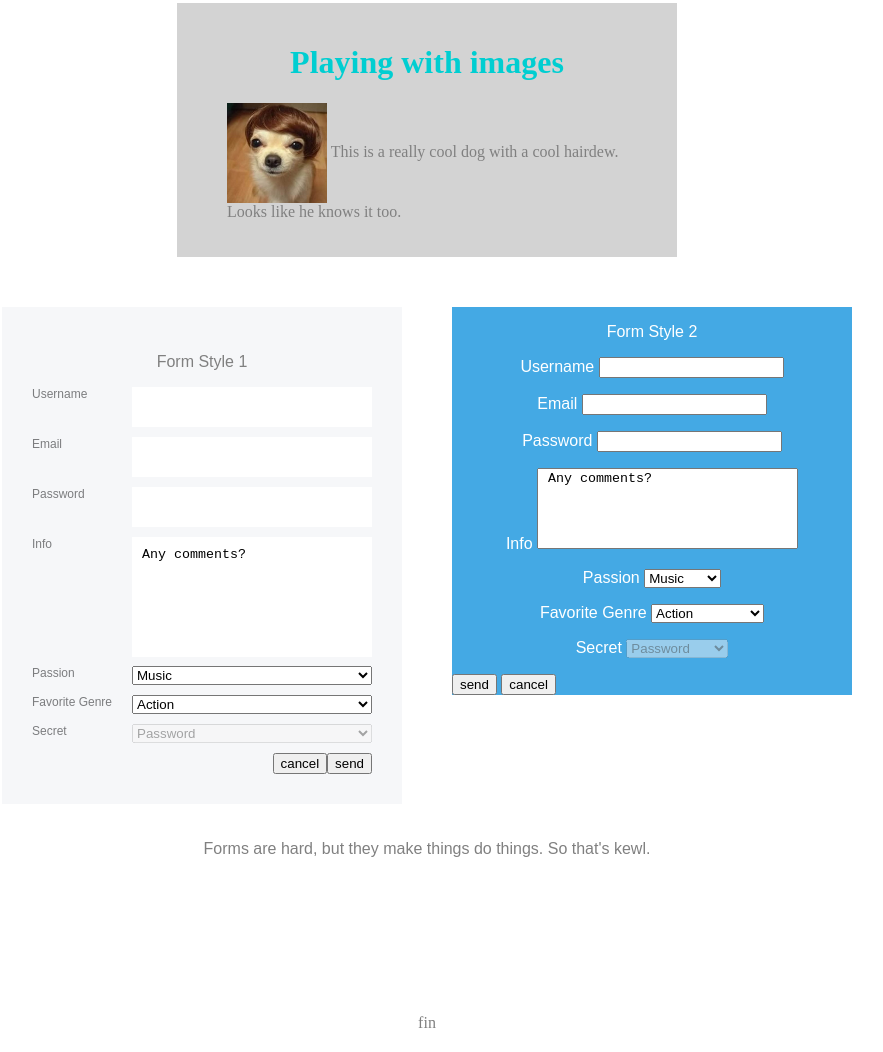
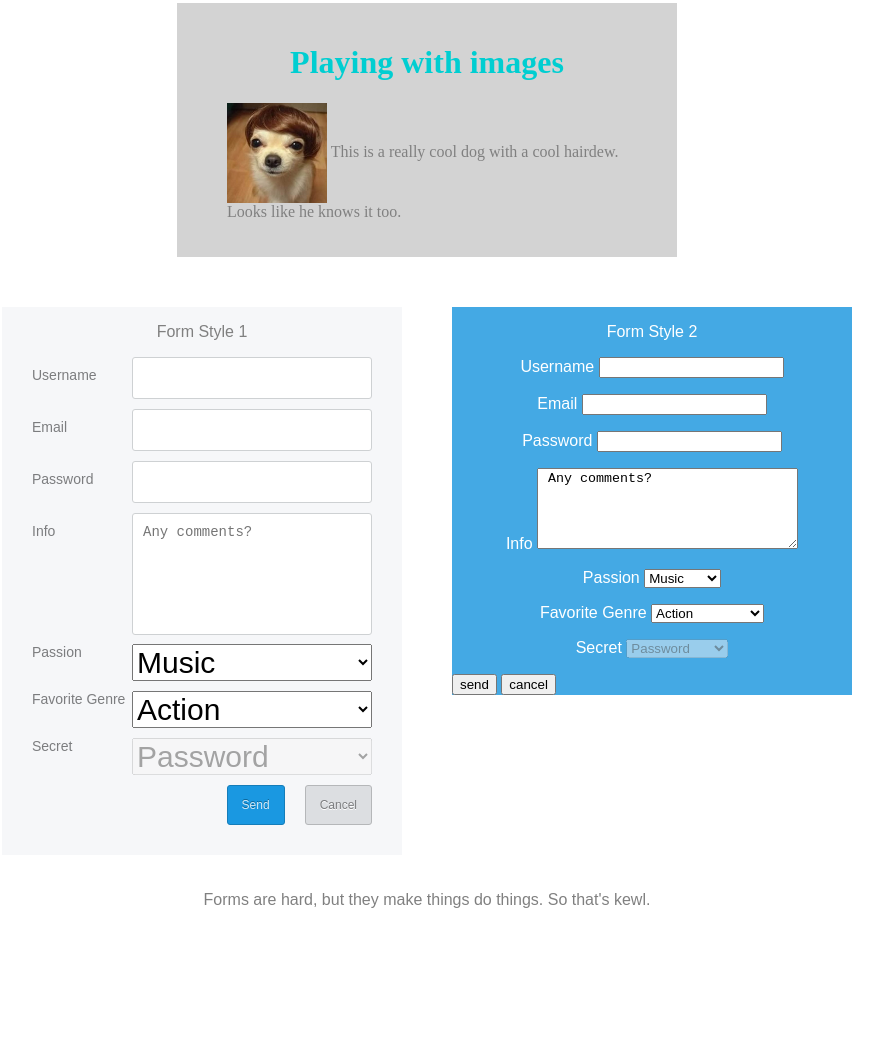
Before and after one commit to KevinFox/hello-css-world, a plain HTML site: page index.html in a window 1280 px wide. Shown: the part 163-1215 px from the top of the page, without its empty margins (213-1096 px from the left). Drawn offline with Linux system fonts and the light colour scheme.

Commit message:
Finalized form 1

```diff
--- a/CSS/default.css
+++ b/CSS/default.css
@@ -1,7 +1,7 @@
 h1 {
   color: darkturquoise;
   text-align: center;
-  font-size: 50pxl;
+  /*font-size: 50px;*/
 }
 
 p {
@@ -33,13 +33,9 @@ p {
   font-family: ‘Lucida Sans Unicode’, ‘Lucida Grande’, sans-serif;
 }
 
-textarea {
-   resize: none;
-}
-
 #form-one {
   background-color: #f6f7f9;
-  padding: 30px;
+  padding: 0px 30px 30px 30px;
   width: 340px;
   float: left;
 }
@@ -50,7 +46,8 @@ textarea {
   text-align: left;
   width: 100px;
   clear: left;
-  font-size: 12px;
+  font-size: 14px;
+  padding-top: 10px;
 }
 
 #form-one .textarea-label {
@@ -58,7 +55,8 @@ textarea {
   float: left;
   text-align: left;
   width: 100px;
-  font-size: 12px;
+  font-size: 14px;
+  padding-top: 10px;
 }
 
 #form-one .select-label {
@@ -66,30 +64,89 @@ textarea {
   float: left;
   text-align: left;
   width: 100px;
-  font-size: 12px;
+  font-size: 14px;
 }
 
-#form-one input[type=text] {
-  width: 220px; /* should be 240 */
+#form-one input[type=text], input[type=password]{
+  width: 218px; /* should be 220 */
   height: 40px;
   padding: 0px 10px 0px 10px;
-  border: 0px;
   margin-bottom: 10px;
+  border: 1px;
+  border-style: solid;
+  border-color: #ced1d3;
+  border-radius: 3px;
+  font-size: 14px;
+  color: #7c7d7f;
 }
 
 #form-one textarea{
-  width: 220px;
+  resize: none;
+  width: 218px;
   height: 100px;
-  border: 0px;
   padding: 10px;
   margin-bottom: 5px;
+  border: 1px;
+  border-style: solid;
+  border-color: #ced1d3;
+  border-radius: 3px;
+  font-size: 14px;
+  color: #7c7d7f;
 }
 
 #form-one select {
   width: 240px;
   /*height 40px;*/
   margin-bottom: 10px;
+  font: 30px sans-serif;
+  /*font: 1px Georgia, Serif;*/
 }
+
+#form-one .send-button {
+  float: right;
+  padding: 12px 14px 12px 14px;
+  margin-right: 20px;
+  background-color: #1a98e1;
+  border-width: 1px;
+  border-style: solid;
+  border-color: #157db9;
+  border-radius: 3px;
+  color: #d1eaf9;
+  font-size: 12px;
+  text-shadow: 0px -1px #0e6597;
+  /*margin: 20px auto;*/
+}
+
+#form-one .cancel-button {
+  float: right;
+  padding: 12px 14px 12px 14px;
+  background-color: #dcdee1;
+  border-width: 1px;
+  border-style: solid;
+  border-color: #b5b7b9;
+  border-radius: 3px;
+  color: #7c7d7f;
+  font-size: 12px;
+  text-shadow: 0px 1px white;
+  /*margin: 20px auto;*/
+}
+
+::-webkit-input-placeholder {
+   font-weight: 200;
+}
+
+:-moz-placeholder { /* Firefox 18- */
+   font-weight: 200;
+}
+
+::-moz-placeholder {  /* Firefox 19+ */
+   font-weight: 200;
+}
+
+:-ms-input-placeholder {
+   font-weight: 200;
+}
+
 
 
 
@@ -107,10 +164,3 @@ textarea {
 .form-caption {
   padding-top: 20px;
 }
-
-.send-button {
-  float: right;
-}
-.cancel-button {
-  float: right;
-}
--- a/index.html
+++ b/index.html
@@ -41,11 +41,11 @@
           </div>
           <div>
             <label class="form-label" for="password">Password</label>
-            <input type="text" name="password"/>
+            <input type="password" name="password"/>
           </div>
           <div id="textarea-div">
             <label class="textarea-label" for="info">Info</label>
-            <textarea name="info">Any comments?</textarea>
+            <textarea name="info" placeholder="Any comments?"></textarea>
           </div>
           <div>
             <label class="select-label" for="interests">Passion</label>
@@ -80,8 +80,8 @@
             </select>
           </div>
           <div>
-            <input class="send-button" type="button" value="send" name="Send"/>
-            <input class="cancel-button" type="button" value="cancel" name="Cancel"/>
+            <button class="cancel-button" type="button" value="cancel">Cancel</button>
+            <button class="send-button" type="button" value="send">Send</button>
           </div>
         </form>
       </div>
```
